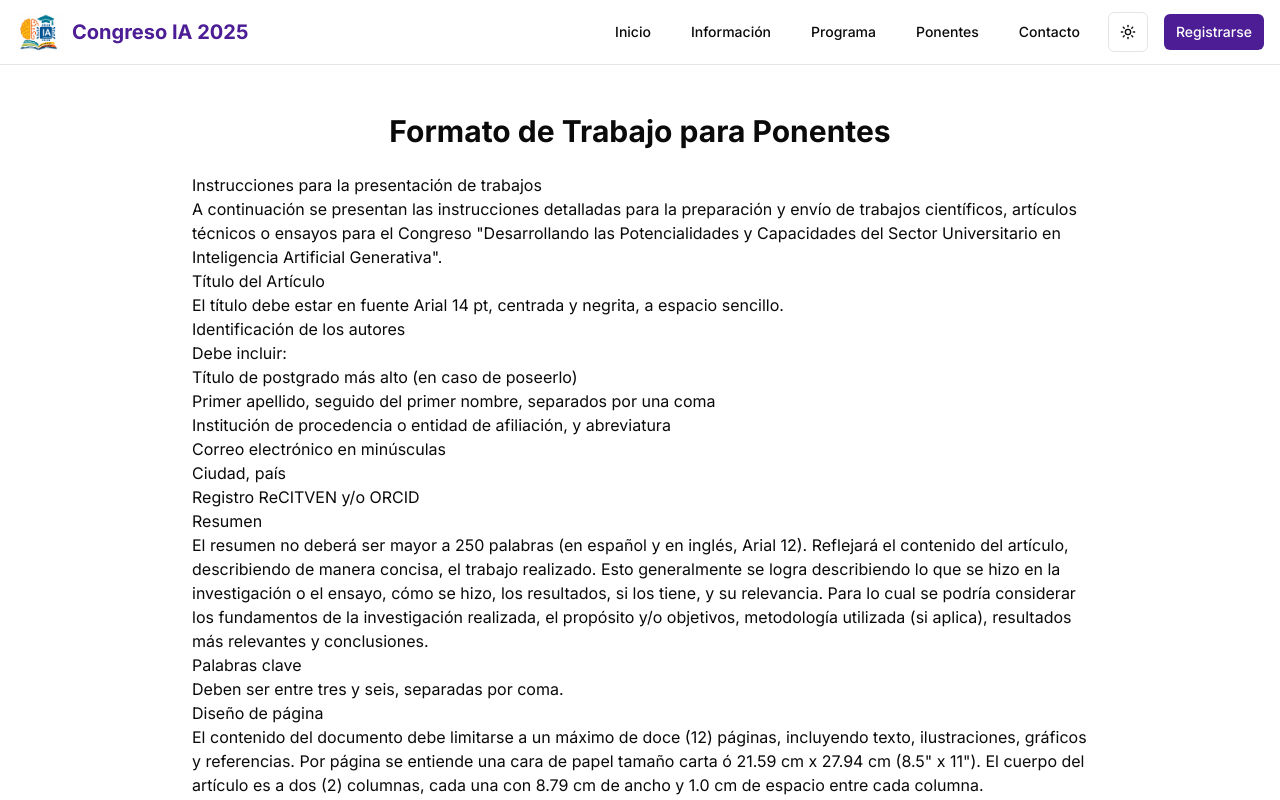
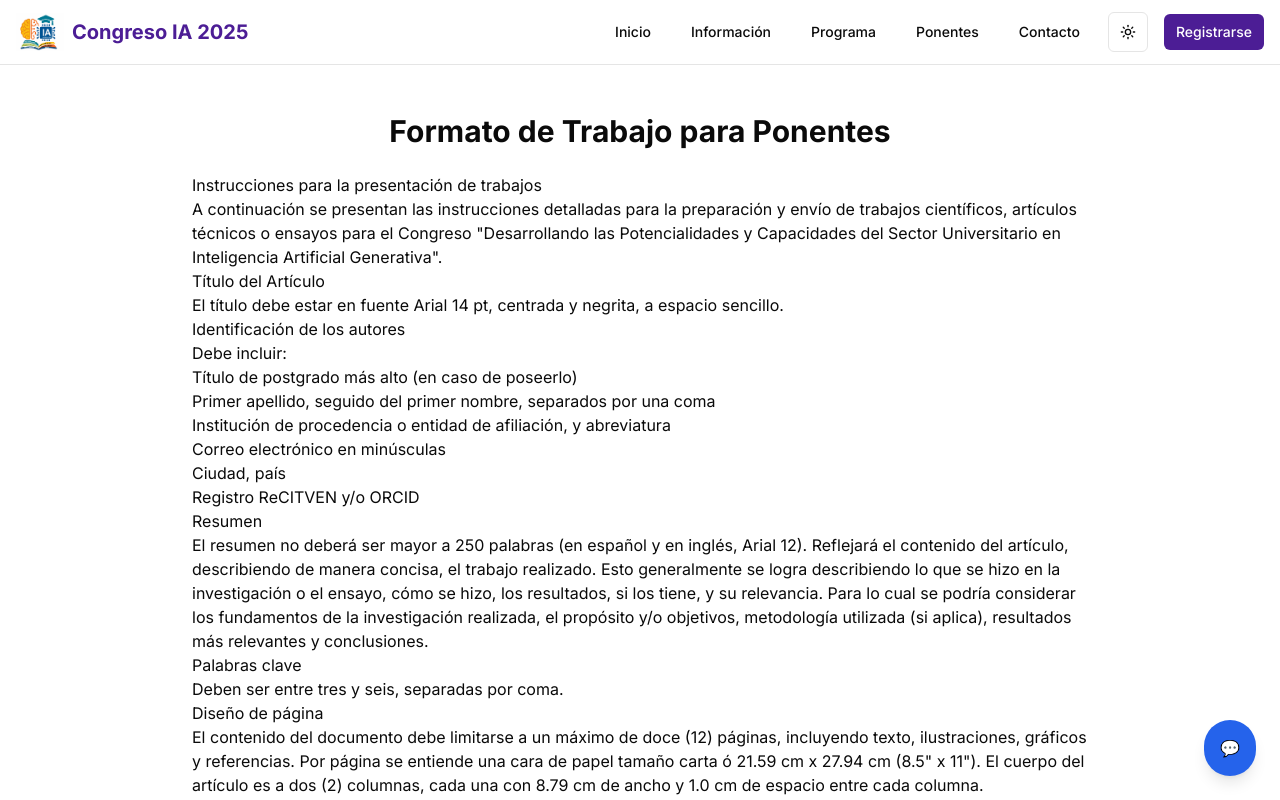
Before and after one commit to uptaragua-oficial/congreso-ia, a Next.js app: page /formato-trabajo in a window 1280 px wide. Shown: the top 800 px of the page. Built offline with nearby package versions, Linux system fonts and the light colour scheme.

Commit message:
Update page.tsx

```diff
--- a/app/formato-trabajo/page.tsx
+++ b/app/formato-trabajo/page.tsx
@@ -1,3 +1,5 @@
+import { BubbleWebhookButton } from "@/app/telegram/BubbleWebhookButton";
+
 export default function FormatoTrabajoPage() {
   return (
     <div className="container mx-auto px-4 py-12">
@@ -111,6 +113,7 @@ export default function FormatoTrabajoPage() {
           </p>
         </div>
       </div>
+      <BubbleWebhookButton />
     </div>
   )
 }
```
